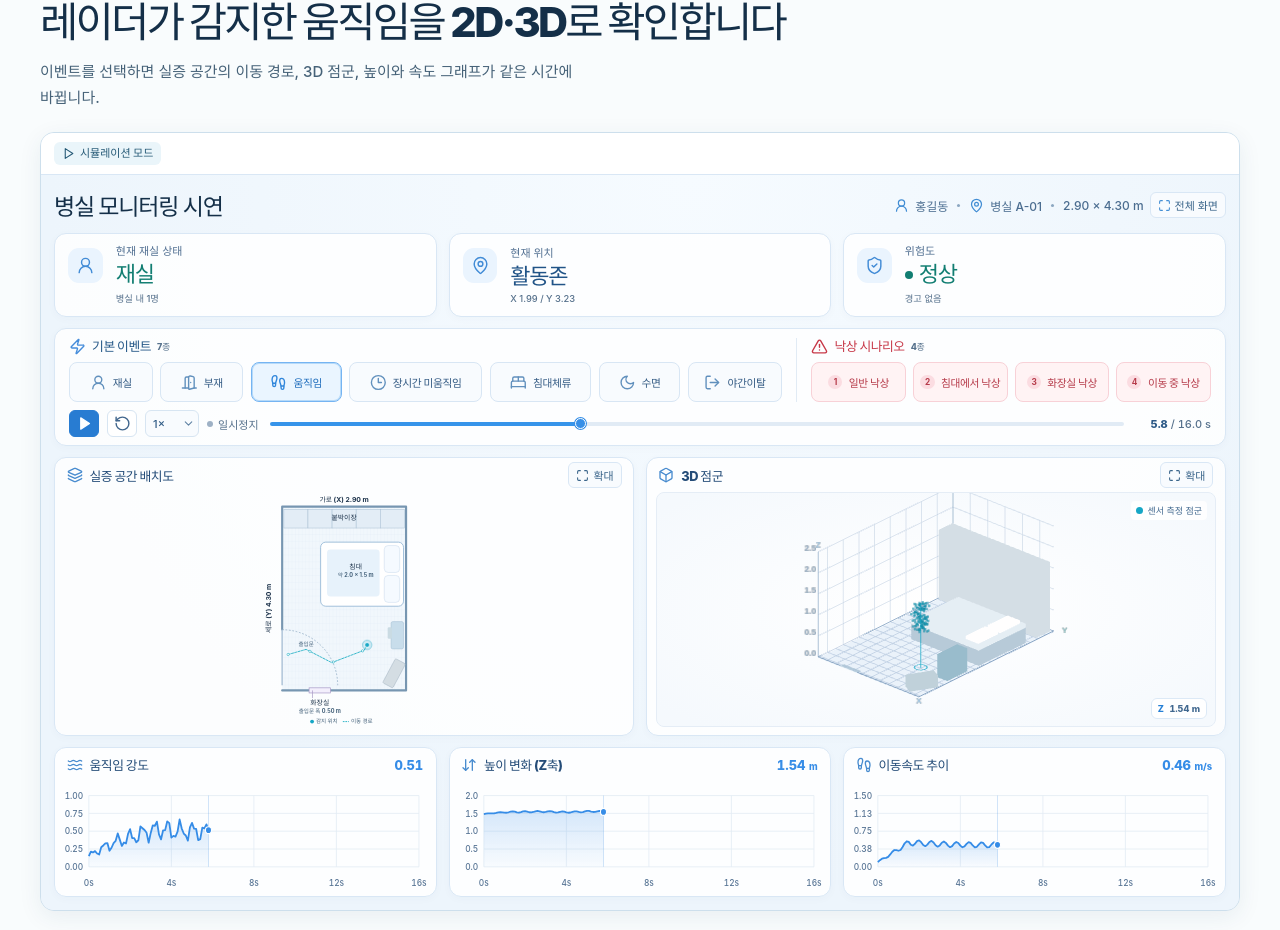
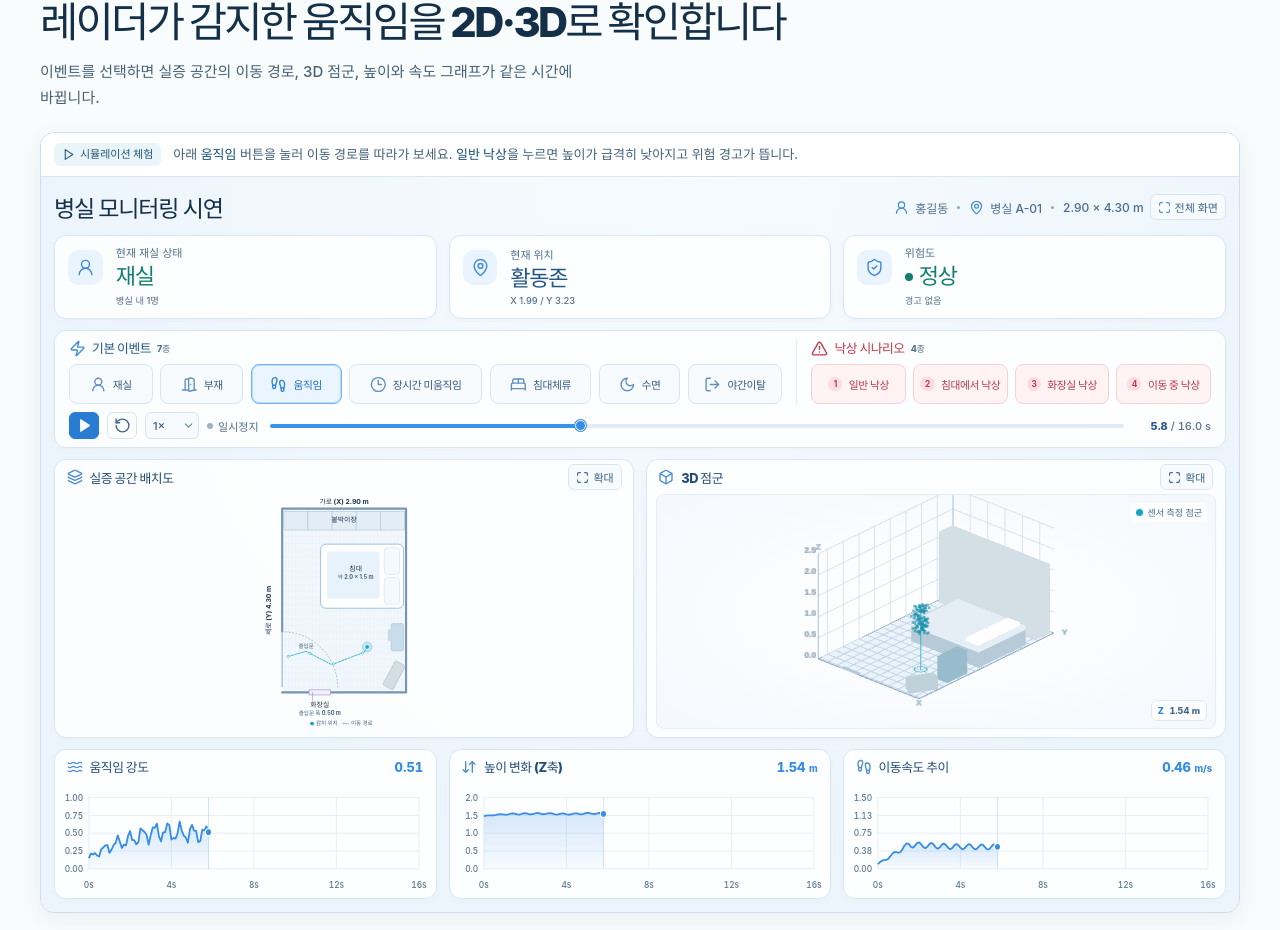
Before and after one commit to wldnjs1126/DASH_BOARD, a React (Vite) app: page / in a window 1280 px wide. Shown: the part 1812-2742 px from the top of the page. Built offline with nearby package versions, Linux system fonts and the light colour scheme.

Commit message:
Explain how to try the technology demo

```diff
--- a/src/Landing.tsx
+++ b/src/Landing.tsx
@@ -202,7 +202,10 @@ export function Landing({ dashboardPreview, signedIn }: { dashboardPreview: Reac
           <p>이벤트를 선택하면 실증 공간의 이동 경로, 3D 점군, 높이와 속도 그래프가 같은 시간에 바뀝니다.</p>
         </div>
         <div className="landing-dashboard-frame">
-          <div className="landing-dashboard-bar"><span className="landing-sample"><Play size={13} aria-hidden="true" /> 시뮬레이션 모드</span></div>
+          <div className="landing-dashboard-bar">
+            <span className="landing-sample"><Play size={13} aria-hidden="true" /> 시뮬레이션 체험</span>
+            <p>아래 <strong>움직임</strong> 버튼을 눌러 이동 경로를 따라가 보세요. <strong>일반 낙상</strong>을 누르면 높이가 급격히 낮아지고 위험 경고가 뜹니다.</p>
+          </div>
           {dashboardPreview}
         </div>
       </section>
--- a/src/landing.css
+++ b/src/landing.css
@@ -182,11 +182,12 @@
   background: #edf5fc; box-shadow: 0 6px 23px #21496313;
 }
 .landing-dashboard-bar {
-  display: flex; align-items: center; justify-content: space-between; gap: 8px; padding: 9px 13px;
+  display: flex; flex-wrap: wrap; align-items: center; gap: 6px 12px; padding: 10px 13px;
   background: #fff; border-bottom: 1px solid #d9e7f5;
 }
 .landing-dashboard-bar .landing-sample { display: inline-flex; align-items: center; gap: 5px; }
-.landing-dashboard-bar .landing-action { min-height: 34px; padding-inline: 9px; font-size: 12px; gap: 5px; }
+.landing-dashboard-bar p { flex: 1 1 360px; color: var(--landing-muted); font-size: 13px; line-height: 1.6; }
+.landing-dashboard-bar strong { color: #164e79; }
 .dashboard.dashboard-embedded { height: auto; min-height: 0; container-type: inline-size; }
 .dashboard-embedded .workspace { grid-template-rows: auto auto auto minmax(272px, auto) minmax(150px, auto); padding: 13px; }
 .dashboard-embedded .page-title h3 { margin: 0; font-size: clamp(16px, 2.2cqi, 23px); letter-spacing: -.05em; }
```
